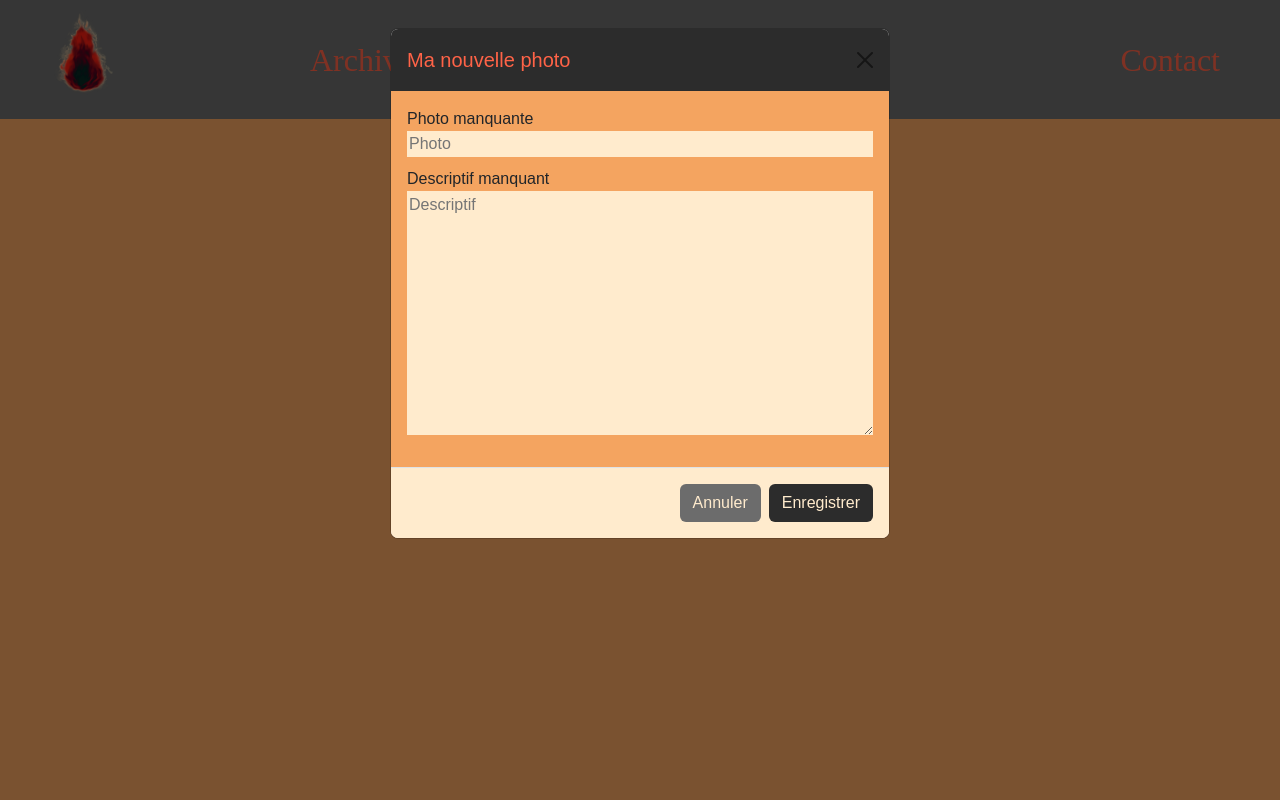
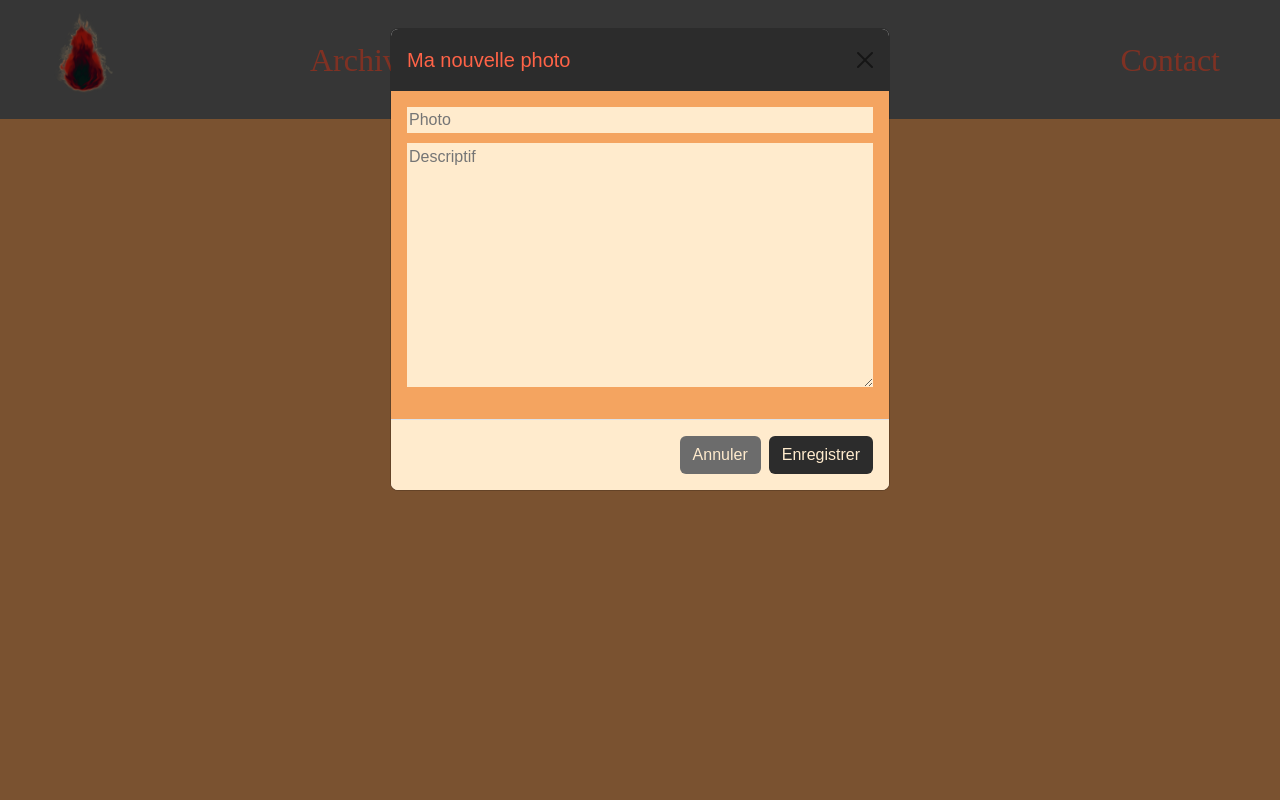
Before and after one commit to TonTonHigo/projet_chaudronnerie, a PHP site: page /pages/galerie.php in a window 1280 px wide, after a click on "Ajouter une photo". Run offline with PHP 8.4, Linux system fonts and the light colour scheme; data that the repository does not hold is empty; some web fonts are replaced.

Commit message:
ajax galerie à refaire

```diff
--- a/pages/galerie.php
+++ b/pages/galerie.php
@@ -40,7 +40,7 @@
                         </div>
                         <div class="modal-body">
                             <form id="send-photo">
-                                <input type="hidden" name="form" value="galerie">
+                                <input id="form" type="hidden" name="form" value="galerie">
                                 <div id="photoError" class="validation-error">Photo manquante</div>
                                 <input type="text" id="photo" name="photo" placeholder="Photo">
                                 <div id="descriptifError" class="validation-error">Descriptif manquant</div>
@@ -49,7 +49,7 @@
                         </div>
                         <div class="modal-footer">
                             <button type="button" class="btn annuler" data-bs-dismiss="modal">Annuler</button>
-                            <button type="button" class="btn enregistrer">Enregistrer</button>
+                            <button type="button" class="btn enregistrer" data-bs-dismiss="modal">Enregistrer</button>
                         </div>
                     </div>
                 </div>
@@ -61,13 +61,6 @@
             <?php
             $galerie = $connexion->select("*", "galerie");
             foreach ($galerie as $cartes) {
-                // $maxContentLength = 100; // Maximum de caractère a afficher
-
-                // Raccourci le contenu trop long pour donner un effet prévu
-                // $truncatedContent = (strlen($cartes['descriptif']) > $maxContentLength) ?
-                // substr($cartes['descriptif'], 0, $maxContentLength) . "..." :
-                // $cartes['descriptif'];
-
                 echo '
 
             <div class="cadre-photo" style="background-image: url(' . $cartes["photo"] . ')">
@@ -97,20 +90,16 @@
                 $(this).find('.text-galerie').slideUp("slow");
             });
 
+            $('.validation-error').hide();
+            $('#enregistrer').click(function(){
+
+                var formData= {
+                    photo: $('#photo').val(),
+                    descriptif: $('#descriptif').val(),
+                    form: $('#form').val()
+                };
 
 
-            $('.enregistrer').click(function() {
-                // Gather form data
-                var formData = {
-                    photo: $('#photo').val(),
-                    descriptif: $('#descriptif').val(),
-                    form: 'galerie' // Add the form field
-                };
-
-                // Reset validation messages
-                $('.validation-error').hide();
-
-                // Check if any of the input fields is empty
                 var hasErrors = false;
                 if (formData.photo.trim() === '') {
                     $('#photoError').show();
@@ -125,26 +114,22 @@
                     // Send AJAX request
                     $.ajax({
                         type: 'POST',
-                        url: '../controller.php',
+                        url: '../controller.php', // Update the URL to your PHP script
                         data: formData,
-                        dataType: 'json',
-                        success: function(response) {
-                            // Append the updated gallery content based on the response
-                            for (var i = 0; i < response.gallery.length; i++) {
-                                $('.grid-galerie').append(`
-                                    <div class="cadre-photo" style="background-image: url(${response.gallery[i]['photo']})">
-                                        <p id="text-galerie${response.gallery[i]['id_galerie']}" class="text-galerie">${response.gallery[i]['descriptif']}</p>
-                                    </div>
-                                `);
-                            }
+                        dataType: 'json', // You can specify the data type based on your server's response
+                        success: function (response) {
+                            // Hide the form and display the "Thank you" message
+                            alert("photo bien envoyé");
                         },
-                        error: function(xhr, status, error) {
+                        error: function (xhr, status, error) {
                             // Handle errors here
                             console.error(error);
                         }
                     });
                 }
             });
+            // mdr refait cette merde
+
         });
     </script>
 </body>
```
Also changed, not shown: controller.php (+2 -5 lines).
